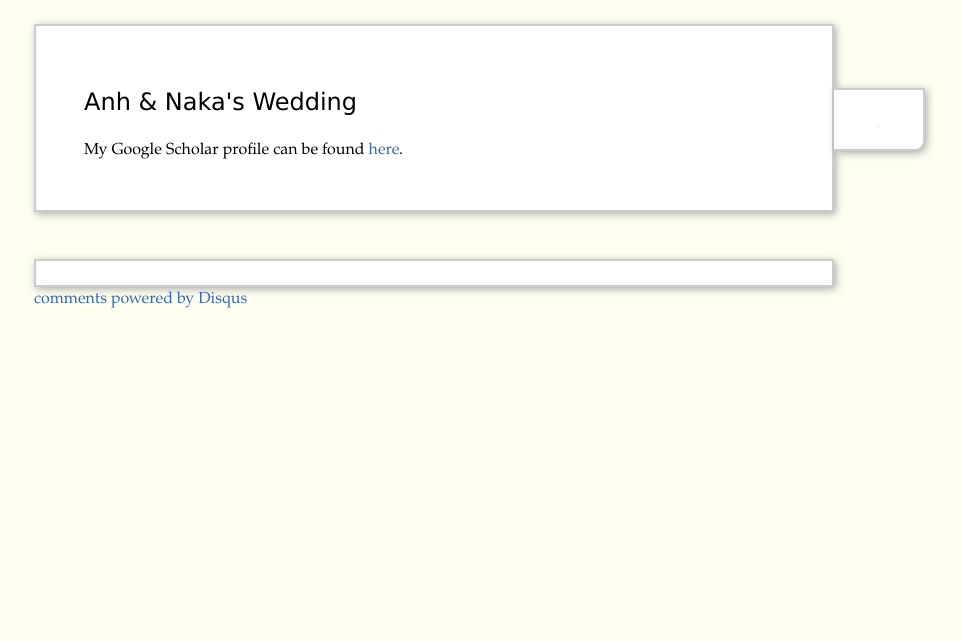
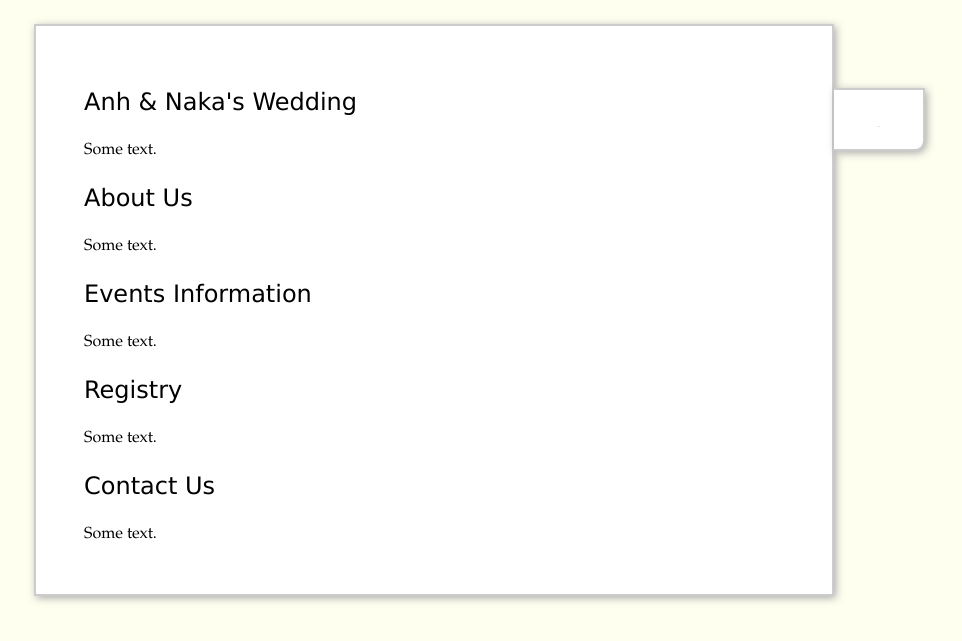
Before and after one commit to trananh/trananh.github.io, a Jekyll site: the page built from wedding/index.html, in a window 1280 px wide. Shown: the top 641 px of the page, without its empty margins (206-1168 px from the left). Built offline with Jekyll 4.4.1, drawn with Linux system fonts in a browser that asks for light colours; nearby versions of some CDN libraries; comment, search, counter and statistics services are not loaded.

Commit message:
Updated wedding page.

```diff
--- a/wedding/index.html
+++ b/wedding/index.html
@@ -1,6 +1,6 @@
 ---
 layout: core
-title: anh + naka wedding
+title: anh &amp; naka wedding
 ---
 
 <span itemscope itemtype="http://schema.org/Event">
@@ -27,35 +27,35 @@ title: anh + naka wedding
 
 <div id="page">
 
-    <h1>Anh & Naka's Wedding</h1>
+    <h1>Anh &amp; Naka's Wedding</h1>
+    <p>
+        Some text.
+    </p>
 
-    <div>
-        <p>My Google Scholar profile can be found
-            <a href="http://scholar.google.com/citations?user=K9DwIWQAAAAJ">here</a>.
-        </p>
-    </div>
+    <h1>About Us</h1>
+    <p>
+        Some text.
+    </p>
+
+    <h1>Events Information</h1>
+    <p>
+        Some text.
+    </p>
+
+    <h1>Registry</h1>
+    <p>
+        Some text.
+    </p>
+
+    <h1>Contact Us</h1>
+    <p>
+        Some text.
+    </p>
 
 </div>
 
 
 
-<!-- Disqus comments -->
-<input type="hidden" id="disqus_shortname" value="{{ site.disqus_shortname }}">
-<div id="disqus_thread"></div>
-<script type="text/javascript">
-    /* * * CONFIGURATION VARIABLES: EDIT BEFORE PASTING INTO YOUR WEBPAGE * * */
-    var disqus_shortname = document.getElementById('disqus_shortname').value; // required: replace example with your forum shortname
-
-    /* * * DON'T EDIT BELOW THIS LINE * * */
-    (function() {
-        var dsq = document.createElement('script'); dsq.type = 'text/javascript'; dsq.async = true;
-        dsq.src = '//' + disqus_shortname + '.disqus.com/embed.js';
-        (document.getElementsByTagName('head')[0] || document.getElementsByTagName('body')[0]).appendChild(dsq);
-    })();
-</script>
-<noscript>Please enable JavaScript to view the <a href="http://disqus.com/?ref_noscript">comments powered by Disqus.</a></noscript>
-<a href="http://disqus.com" class="dsq-brlink">comments powered by <span class="logo-disqus">Disqus</span></a>
-<!-- End Disqus -->
 
 
 
```
